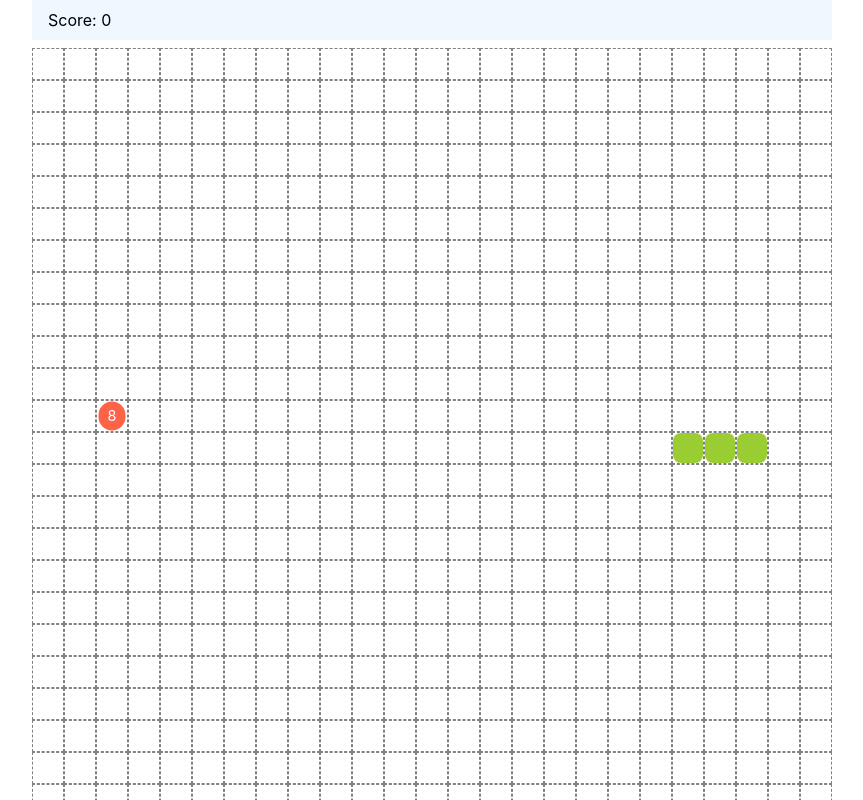
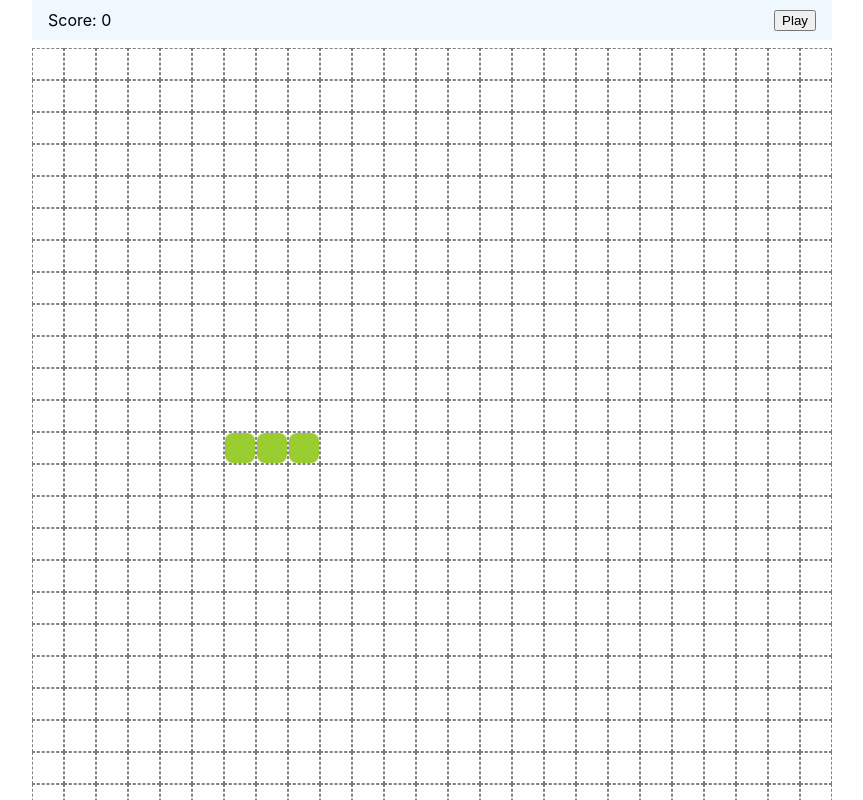
Before and after one commit to recruit-org/snake, a Next.js app: page / in a window 1280 px wide. Shown: the whole page, without its empty margins (208-1071 px from the left). Built offline with nearby package versions, Linux system fonts and the light colour scheme.

Commit message:
Add play/pause/resume

```diff
--- a/src/components/Game.js
+++ b/src/components/Game.js
@@ -1,11 +1,90 @@
-import { GameContext, useGame } from "../context/game";
+import {
+  GameContext,
+  GameState,
+  useGame,
+  useGameContext,
+} from "../context/game";
 import Snake from "./Snake";
+import styles from "../../styles/Snake.module.css";
+import { Config } from "../constants";
+import { usePlay } from "../hooks/snake";
+import { useMemo } from "react";
+
+const Header = () => {
+  const { score, state, setState, resetGame } = useGameContext();
+
+  const actions = useMemo(() => {
+    switch (state) {
+      case GameState.Finished:
+        return [
+          {
+            name: "Play",
+            onClick: () => {
+              resetGame();
+              setState(GameState.Playing);
+            },
+          },
+        ];
+      case GameState.Playing:
+        return [
+          {
+            name: "Pause",
+            onClick: () => setState(GameState.Paused),
+          },
+        ];
+      case GameState.Paused:
+        return [
+          {
+            name: "Resume",
+            onClick: () => setState(GameState.Playing),
+          },
+        ];
+      default:
+        return [];
+    }
+  }, [state, resetGame, setState]);
+
+  return (
+    <div
+      className={styles.header}
+      style={{ width: Config.width * Config.cellSize }}
+    >
+      <div>Score: {score}</div>
+      <div>
+        {actions.map(({ name, onClick }) => (
+          <button key={name} onClick={onClick}>
+            {name}
+          </button>
+        ))}
+      </div>
+    </div>
+  );
+};
+
+const Playing = () => {
+  usePlay();
+  return <Snake />;
+};
+
+const SnakeContainer = () => {
+  const { state } = useGameContext();
+  switch (state) {
+    case GameState.Playing:
+      return <Playing />;
+
+    default:
+      return <Snake />;
+  }
+};
 
 const Game = () => {
   const game = useGame();
   return (
     <GameContext.Provider value={game}>
-      <Snake />
+      <div className={styles.container}>
+        <Header />
+        <SnakeContainer />
+      </div>
     </GameContext.Provider>
   );
 };
--- a/src/components/Snake.js
+++ b/src/components/Snake.js
@@ -1,23 +1,12 @@
 import { Config } from "../constants";
 
 import styles from "../../styles/Snake.module.css";
-import { useCells, usePlay } from "../hooks/snake";
-import { useContext } from "react";
-import { GameContext } from "../context/game";
+import { useCells } from "../hooks/snake";
 
 const Snake = () => {
-  const { score } = useContext(GameContext);
   const cells = useCells();
-  usePlay();
 
   return (
-    <div className={styles.container}>
-      <div
-        className={styles.header}
-        style={{ width: Config.width * Config.cellSize }}
-      >
-        Score: {score}
-      </div>
     <div
       className={styles.grid}
       style={{
@@ -27,7 +16,6 @@ const Snake = () => {
     >
       {cells}
     </div>
-    </div>
   );
 };
 
--- a/src/context/game.js
+++ b/src/context/game.js
@@ -1,15 +1,44 @@
-import React, { useState } from "react";
+import React, { useCallback, useContext, useState } from "react";
 import { getDefaultSnake, getInitialDirection } from "../helpers";
 
 export const GameContext = React.createContext({});
 
+export const GameState = {
+  Running: "running",
+  Paused: "paused",
+  Replaying: "replaying",
+  Finished: "finished",
+};
+
 export const useGame = () => {
   // snake[0] is head and snake[snake.length - 1] is tail
+  const [state, setState] = useState(GameState.Finished);
   const [snake, setSnake] = useState(getDefaultSnake());
   const [direction, setDirection] = useState(getInitialDirection());
   const [foods, setFoods] = useState([]);
 
   const score = snake.length - 3;
 
-  return { snake, setSnake, direction, setDirection, foods, setFoods, score };
+  // resets the snake, foods, direction to initial values
+  const resetGame = useCallback(() => {
+    setState(GameState.Finished);
+    setSnake(getDefaultSnake());
+    setFoods([]);
+    setDirection(getInitialDirection());
+  }, [setDirection, setFoods, setState]);
+
+  return {
+    state,
+    setState,
+    snake,
+    setSnake,
+    direction,
+    setDirection,
+    foods,
+    setFoods,
+    score,
+    resetGame,
+  };
 };
+
+export const useGameContext = () => useContext(GameContext);
--- a/src/hooks/snake.js
+++ b/src/hooks/snake.js
@@ -1,30 +1,20 @@
-import { useEffect, useCallback, useMemo, useContext } from "react";
+import { useEffect, useCallback, useMemo } from "react";
 
 import { Config, CellType, Direction } from "../constants";
-import {
-  getRandomCell,
-  getDefaultSnake,
-  getInitialDirection,
-} from "../helpers";
+import { getRandomCell } from "../helpers";
 
 import Cell from "../components/Cell";
 
 import { useInterval } from "./interval";
 
-import { GameContext } from "../context/game";
+import { GameState, useGameContext } from "../context/game";
 
 const useSnakeController = () => {
-  const { snake, direction, foods, setFoods, setDirection, setSnake } =
-    useContext(GameContext);
+  const { snake, direction, foods, setFoods, setSnake, setState } =
+    useGameContext();
 
   // useCallback() prevents instantiation of a function on each rerender
   // based on the dependency array
-
-  // resets the snake, foods, direction to initial values
-  const resetGame = useCallback(() => {
-    setFoods([]);
-    setDirection(getInitialDirection());
-  }, [setDirection, setFoods]);
 
   const removeFoods = useCallback(() => {
     // only keep those foods which were created within last 10s.
@@ -72,8 +62,8 @@ const useSnakeController = () => {
 
       // reset the game if the snake hit itself
       if (isSnake(newHead)) {
-        resetGame();
-        return getDefaultSnake();
+        setState(GameState.Finished);
+        return snake;
       }
 
       // remove tail from the increased size snake
@@ -90,15 +80,7 @@ const useSnakeController = () => {
 
       return newSnake;
     });
-  }, [
-    direction.x,
-    direction.y,
-    isFood,
-    isSnake,
-    resetGame,
-    setFoods,
-    setSnake,
-  ]);
+  }, [direction.x, direction.y, isFood, isSnake, setFoods, setSnake, setState]);
 
   return {
     foods,
@@ -111,7 +93,7 @@ const useSnakeController = () => {
 };
 
 export const usePlay = () => {
-  const { setDirection } = useContext(GameContext);
+  const { setDirection } = useGameContext();
   const { runSingleStep, addFood, removeFoods } = useSnakeController();
 
   useInterval(runSingleStep, 200);
--- a/styles/Snake.module.css
+++ b/styles/Snake.module.css
@@ -16,6 +16,8 @@
   display: flex;
   align-items: center;
   padding: 16px;
+  display: flex;
+  justify-content: space-between;
 }
 
 .grid {
```
Lines whose indentation alone changed are shown as unchanged.
